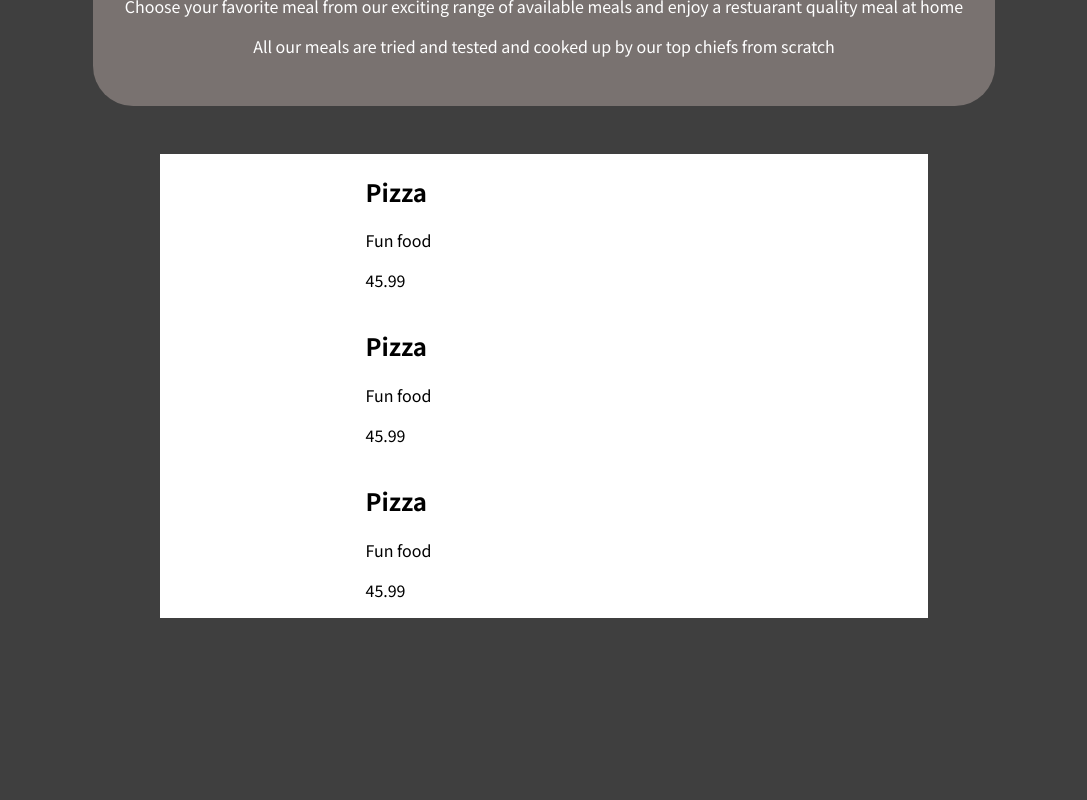
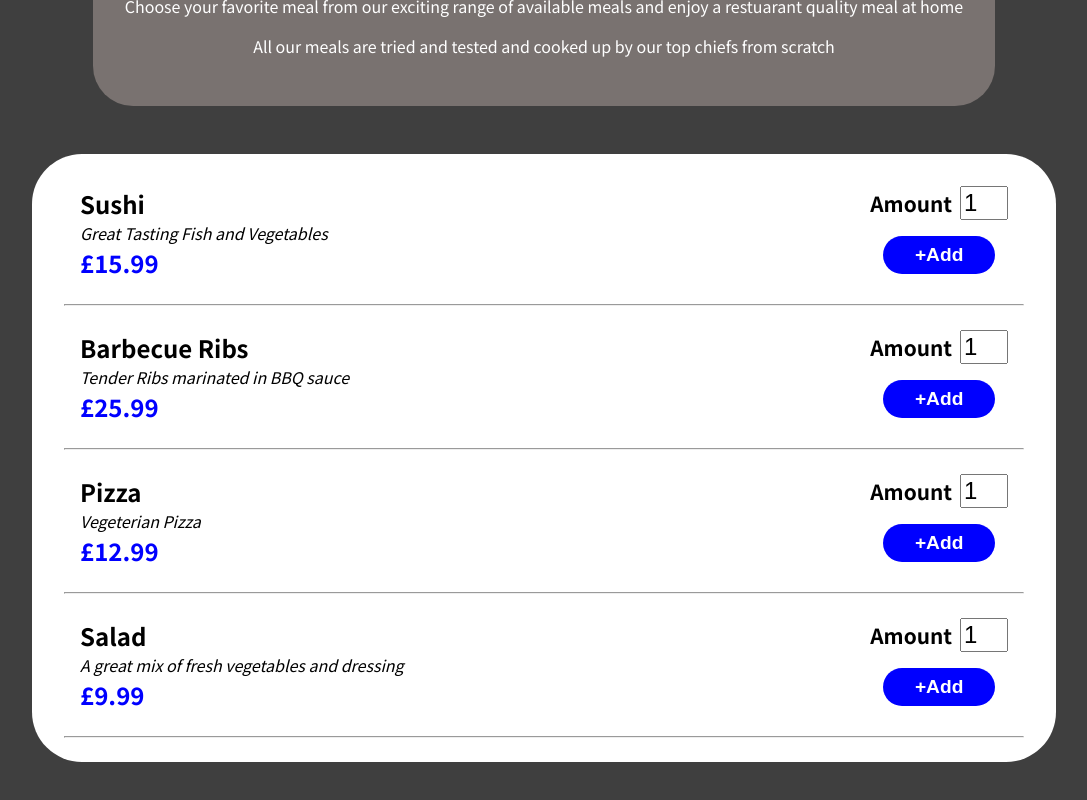
Before and after one commit to arlw87/foodOrderApp, a React (Create React App) app: page / in a window 1280 px wide. Shown: the part 598-1398 px from the top of the page, without its empty margins (96-1183 px from the left). Before the commit the page ends 1264 px from the top, so only its background shows below. Built offline with nearby package versions, Linux system fonts and the light colour scheme.

Commit message:
Formatted menu list

```diff
--- a/src/components/meals/Meal.module.css
+++ b/src/components/meals/Meal.module.css
@@ -1,7 +1,7 @@
 .mealContainer{
     list-style-type: none;
-    padding: 0;
+    padding: 1rem;
     margin: 0;
     display: flex;
-    justify-content: space-around;
+    justify-content: space-between;
 }
--- a/src/components/meals/MealForm.js
+++ b/src/components/meals/MealForm.js
@@ -1,13 +1,23 @@
 import Styles from './MealForm.module.css';
+import { useState } from 'react';
 
 const MealForm = (props) => {
 
+    const [amount, updateAmount] = useState(1);
+
+    const amountHandler = (event) => {
+        updateAmount(event.target.value);
+    }
 
     return(
-        <form>
+        <form className={Styles.form}>
             <div>
-
+                <label>Amount</label>
+                <input type='number' value={amount} onChange={amountHandler}></input>
             </div>
+            <button type='submit'>
+                +Add
+            </button>
         </form>
 
     )
--- a/src/components/meals/MealForm.module.css
+++ b/src/components/meals/MealForm.module.css
@@ -0,0 +1,35 @@
+.form{
+    font-size: 1.3rem;
+    display: flex;
+    flex-direction: column;
+    justify-content: flex-start;
+    align-items: center;
+
+}
+
+.form button{
+    background-color:  blue;
+    color: white;
+    font-size: 1.2rem;
+    font-weight: bold;
+    border: none;
+    padding: 0.5rem 2rem;
+    border-radius: 30px;
+}
+
+.form label{
+    font-weight: bold;
+    margin-right: 0.5rem;
+}
+
+.form input{
+    width: 3rem;
+    font-size: 1.5rem;
+}
+
+.form div{
+    display: flex;
+    justify-content: space-around;
+    align-items: center;
+    margin-bottom: 1rem;
+}
--- a/src/components/meals/MealInfo.js
+++ b/src/components/meals/MealInfo.js
@@ -1,12 +1,14 @@
+import Style from './MealInfo.module.css';
+
 const MealInfo = (props) => {
 
     const {mealName, mealDesc, price} = props.mealDetails;
 
     return(
-        <div>
+        <div className={Style.mealInfo}>
             <h2>{mealName}</h2>
             <p>{mealDesc}</p>
-            <p>{price}</p>
+            <span>£{price}</span>
         </div>
 
     )
--- /dev/null
+++ b/src/components/meals/MealInfo.module.css
@@ -0,0 +1,15 @@
+.mealInfo p{
+    margin: 0;
+    font-style: italic;
+}
+
+.mealInfo h2{
+    margin: 0;
+    font-weight: bold;
+}
+
+.mealInfo span{
+    color: blue;
+    font-weight: bold;
+    font-size: 1.5rem;;
+}
--- a/src/components/meals/MealList.js
+++ b/src/components/meals/MealList.js
@@ -7,22 +7,28 @@ const MealList = (props) => {
 
     const mealArray = [
         {
-            mealName: 'Pizza',
-            mealDesc: 'Fun food',
-            price: 45.99,
+            mealName: 'Sushi',
+            mealDesc: 'Great Tasting Fish and Vegetables',
+            price: 15.99,
             key: 1
         },
         {
-            mealName: 'Pizza',
-            mealDesc: 'Fun food',
-            price: 45.99,
+            mealName: 'Barbecue Ribs',
+            mealDesc: 'Tender Ribs marinated in BBQ sauce',
+            price: 25.99,
             key: 2
         },
         {
             mealName: 'Pizza',
-            mealDesc: 'Fun food',
-            price: 45.99,
+            mealDesc: 'Vegeterian Pizza',
+            price: 12.99,
             key: 3
+        },
+        {
+            mealName: 'Salad',
+            mealDesc: 'A great mix of fresh vegetables and dressing',
+            price: 9.99,
+            key: 4
         }
     ]
 
@@ -30,7 +36,10 @@ const MealList = (props) => {
         <ul className={Styles.listContainer}>
             {mealArray.map(el => {
                 return(
-                        <Meal mealDetails={el} key={el.key}></Meal>
+                        <Fragment>
+                            <Meal mealDetails={el} key={el.key}></Meal>
+                            <hr/>
+                        </Fragment>
                 )
             })}
         </ul>
--- a/src/components/meals/Meallist.module.css
+++ b/src/components/meals/Meallist.module.css
@@ -1,5 +1,7 @@
 .listContainer{
     background-color: white;
-    width: 60%;
+    width: 80%;
     margin: 3rem auto;
+    padding: 1rem 2rem;
+    border-radius: 50px;
 }
```
Also changed, not shown: 1 other file (tests, documents, lock files or other folders).
